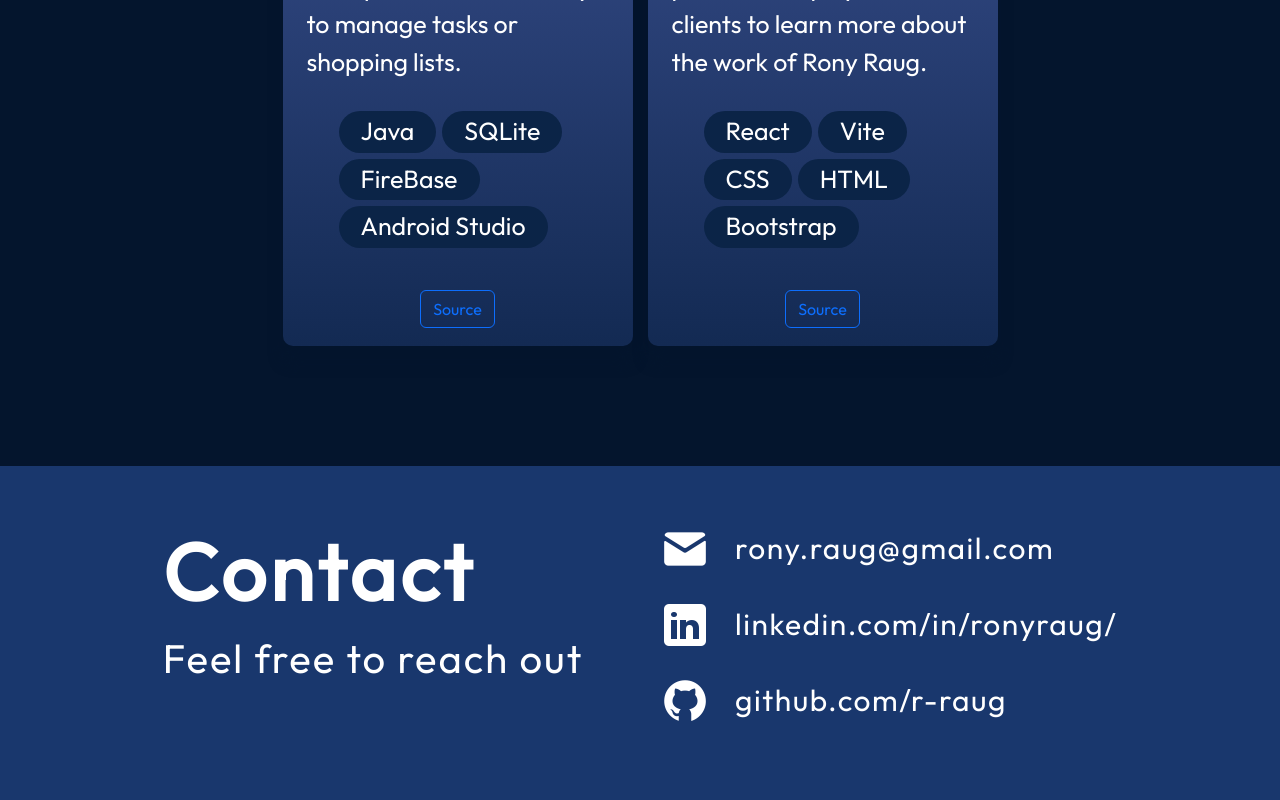
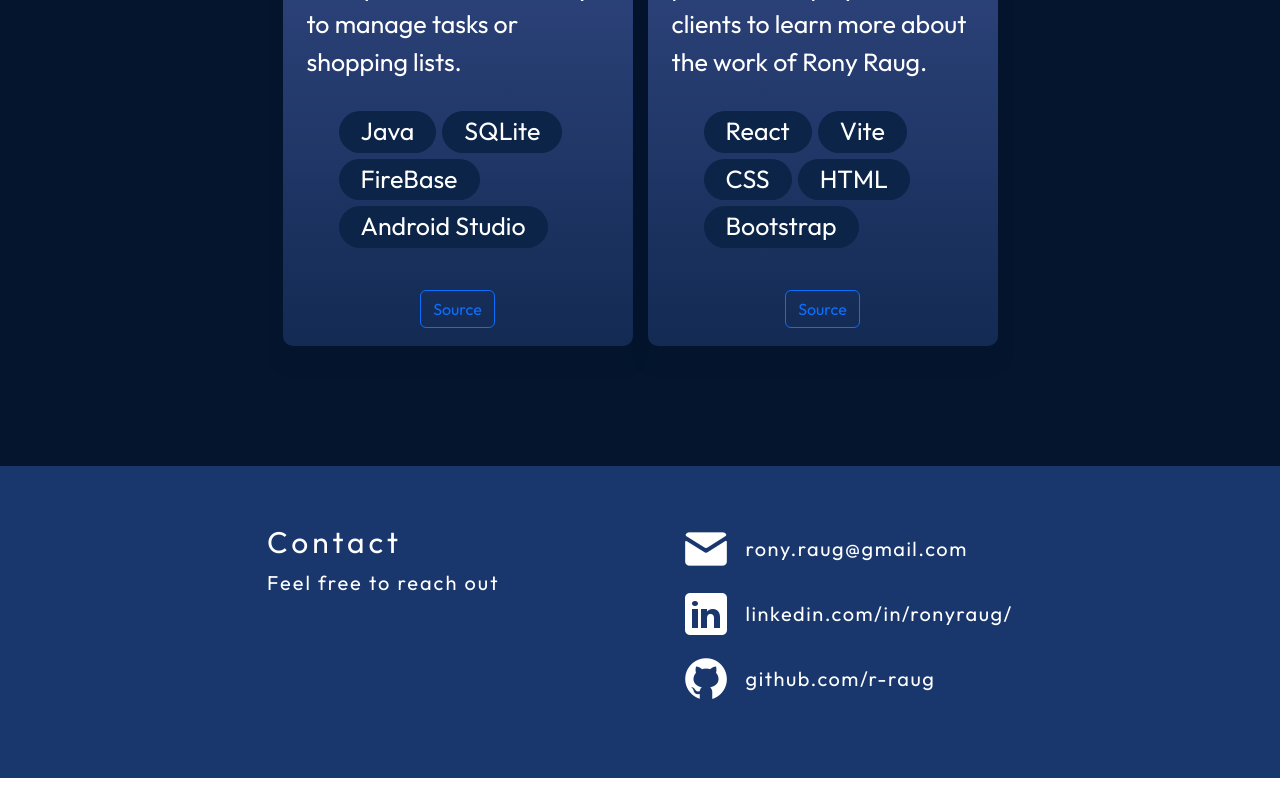
Before and after one commit to r-raug/r-raug.github.io, a React (Vite) app: page / in a window 1280 px wide. Shown: the part 5467-6267 px from the top of the page. After the commit the page ends 6245 px from the top, so only its background shows below. Built offline with nearby package versions, Linux system fonts and the light colour scheme.

Commit message:
changed size of footer

```diff
--- a/src/components/Contact/Contact.module.css
+++ b/src/components/Contact/Contact.module.css
@@ -13,14 +13,14 @@
 }
 
 .text h2{
-    font-size: 80px;
-    font-weight: 700;
+    font-size: 30px;
+    font-weight: 400;
     letter-spacing: 4px;
 
 }
 
 .text p{
-    font-size: 40px;
+    font-size: 20px;
     font-weight: 400;
     letter-spacing: 2px;
 }
@@ -30,19 +30,19 @@
     flex-direction: column;
     align-items: flex-start;
     list-style: none;
-    gap: 26px;
+    gap: 15px;
 }
 
 .link{
     display: flex;
     align-items: center;
-    gap: 25px;
+    gap: 15px;
 }
 
 .link a{
     text-decoration: none;
     color: var(--color-text);
-    font-size: 30px;
+    font-size: 20px;
     font-weight: 400;
     letter-spacing: 1.5px;
 }
```
